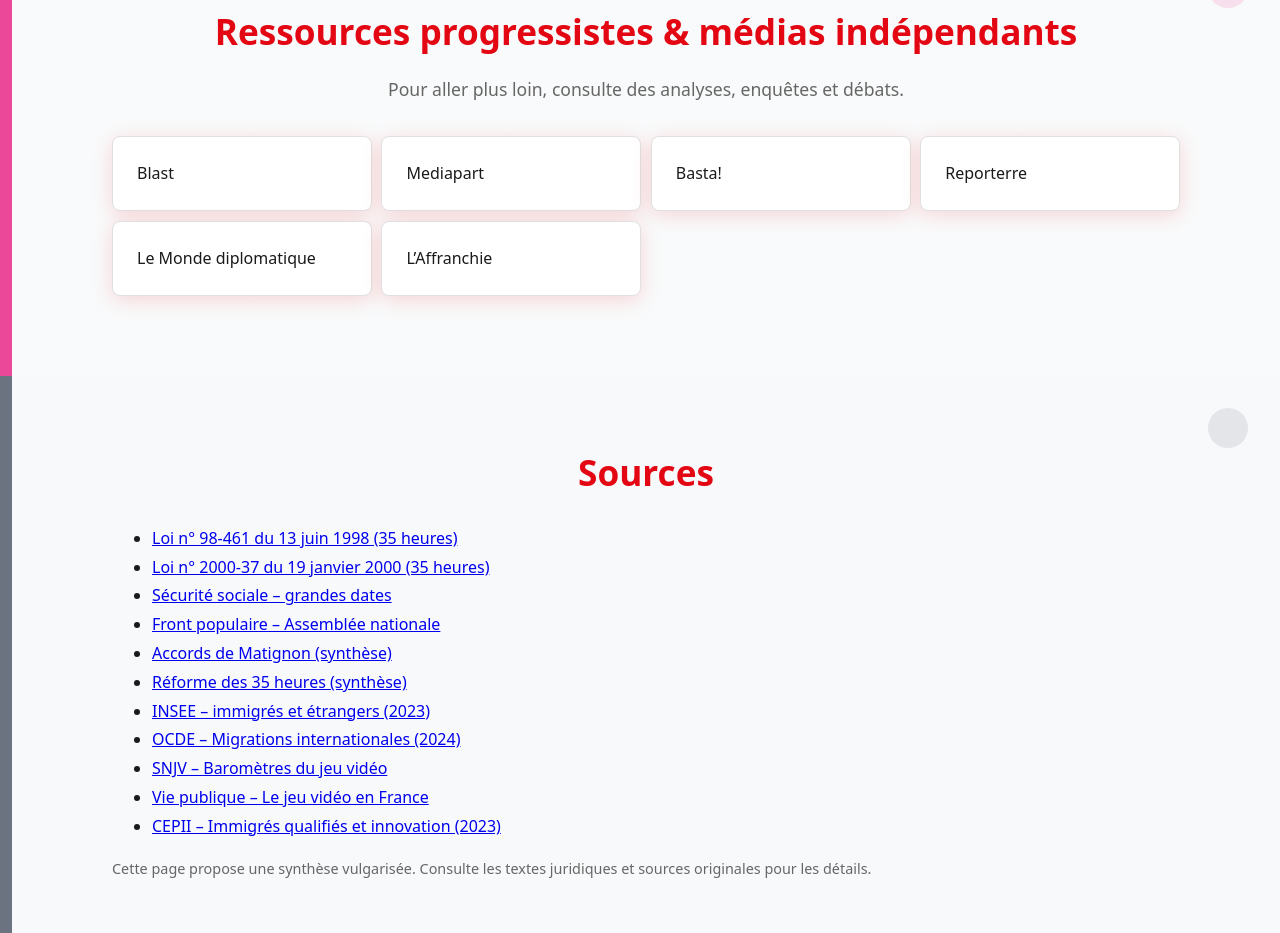
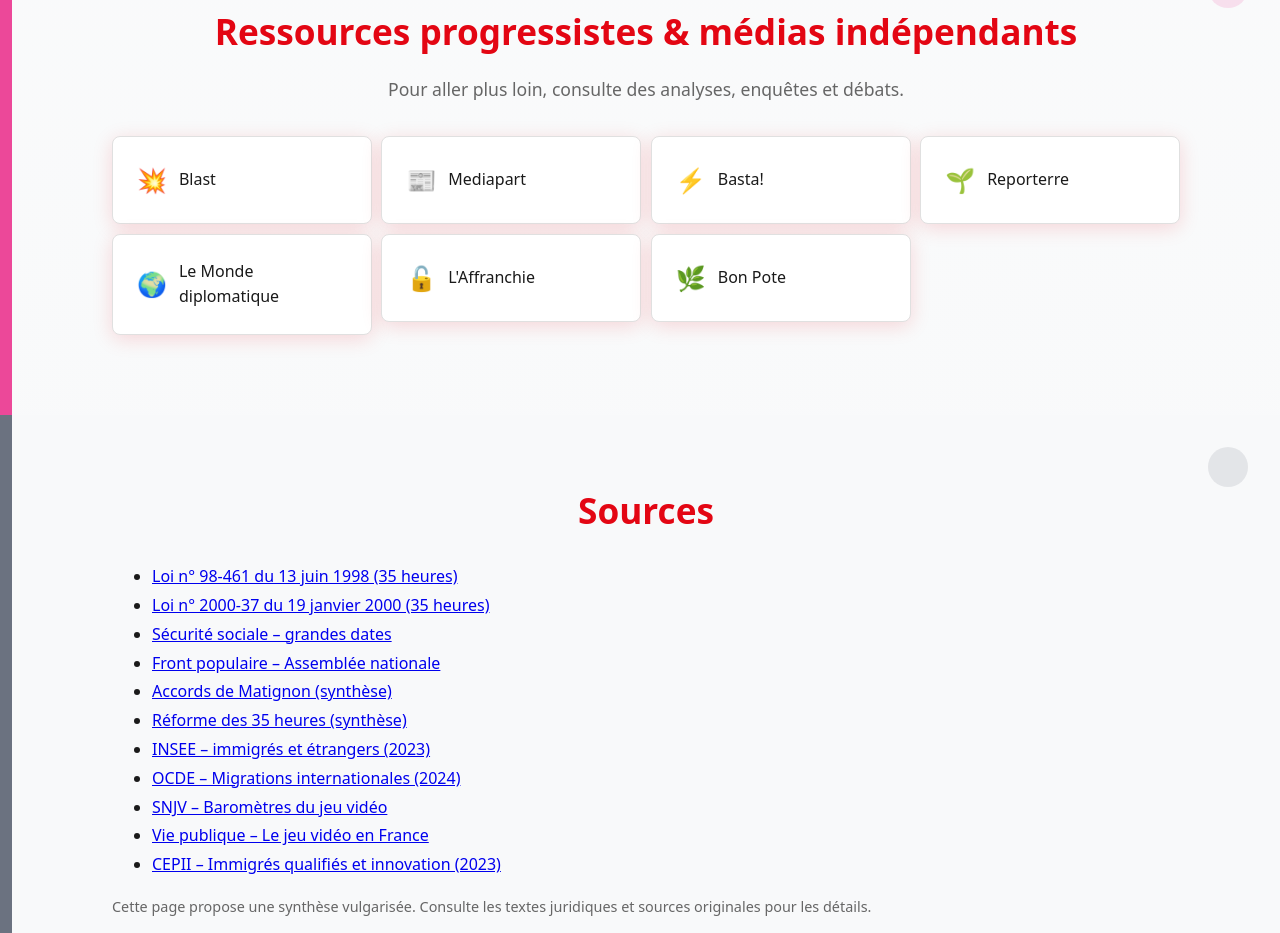
Before and after one commit to MasterGorn/pourquoivoteragauche, a plain HTML site: page index.html in a window 1280 px wide. Shown: the part 5559-6492 px from the top of the page. Drawn offline with Linux system fonts and the light colour scheme.

Commit message:
ajout de bon pote + icone

```diff
--- a/index.html
+++ b/index.html
@@ -194,12 +194,27 @@
         <h2>Ressources progressistes &amp; médias indépendants</h2>
         <p class="section-intro">Pour aller plus loin, consulte des analyses, enquêtes et débats.</p>
         <ul class="resource-list">
-          <li><a href="https://www.blast-info.fr/" target="_blank" rel="noopener">Blast</a></li>
-          <li><a href="https://www.mediapart.fr/" target="_blank" rel="noopener">Mediapart</a></li>
-          <li><a href="https://basta.media/" target="_blank" rel="noopener">Basta!</a></li>
-          <li><a href="https://reporterre.net/" target="_blank" rel="noopener">Reporterre</a></li>
-          <li><a href="https://www.monde-diplomatique.fr/" target="_blank" rel="noopener">Le Monde diplomatique</a></li>
-          <li><a href="https://laffranchie.org/" target="_blank" rel="noopener">L’Affranchie</a></li>
+          <li><a href="https://www.blast-info.fr/" target="_blank" rel="noopener">
+            <span class="resource-icon">💥</span>Blast
+          </a></li>
+          <li><a href="https://www.mediapart.fr/" target="_blank" rel="noopener">
+            <span class="resource-icon">📰</span>Mediapart
+          </a></li>
+          <li><a href="https://basta.media/" target="_blank" rel="noopener">
+            <span class="resource-icon">⚡</span>Basta!
+          </a></li>
+          <li><a href="https://reporterre.net/" target="_blank" rel="noopener">
+            <span class="resource-icon">🌱</span>Reporterre
+          </a></li>
+          <li><a href="https://www.monde-diplomatique.fr/" target="_blank" rel="noopener">
+            <span class="resource-icon">🌍</span>Le Monde diplomatique
+          </a></li>
+          <li><a href="https://laffranchie.org/" target="_blank" rel="noopener">
+            <span class="resource-icon">🔓</span>L'Affranchie
+          </a></li>
+          <li><a href="https://bonpote.com/" target="_blank" rel="noopener">
+            <span class="resource-icon">🌿</span>Bon Pote
+          </a></li>
         </ul>
       </div>
     </section>
--- a/styles.css
+++ b/styles.css
@@ -274,8 +274,9 @@
 .manipulation-summary h3{color:#1e3a8a;font-size:1.3rem;margin:0;font-weight:700}
 
 .resource-list{display:grid;grid-template-columns:repeat(auto-fill,minmax(220px,1fr));gap:.6rem;list-style:none;padding:0}
-.resource-list a{display:block;background:var(--card);padding:1.5rem;border-radius:var(--radius);border:1px solid #e0e0e0;text-decoration:none;color:var(--text);transition:all .3s ease;box-shadow:var(--shadow);font-weight:500}
+.resource-list a{display:flex;align-items:center;gap:0.75rem;background:var(--card);padding:1.5rem;border-radius:var(--radius);border:1px solid #e0e0e0;text-decoration:none;color:var(--text);transition:all .3s ease;box-shadow:var(--shadow);font-weight:500}
 .resource-list a:hover{transform:translateY(-3px);box-shadow:0 8px 25px rgba(227,6,19,.15);border-color:var(--brand);color:var(--brand)}
+.resource-icon{font-size:1.5rem;flex-shrink:0}
 
 .sources{line-height:1.8}
 .small{color:var(--muted);font-size:.9rem}
```
Also changed, not shown: 1 other file.
